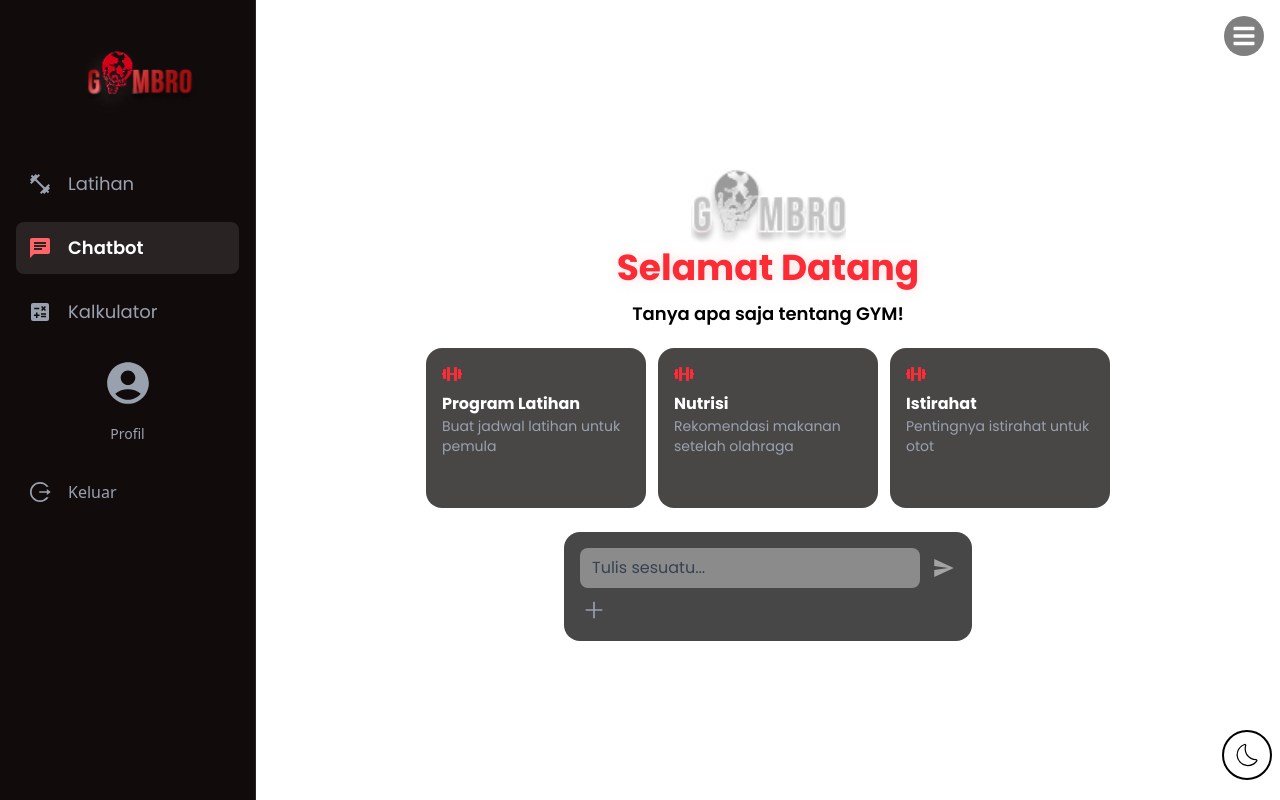
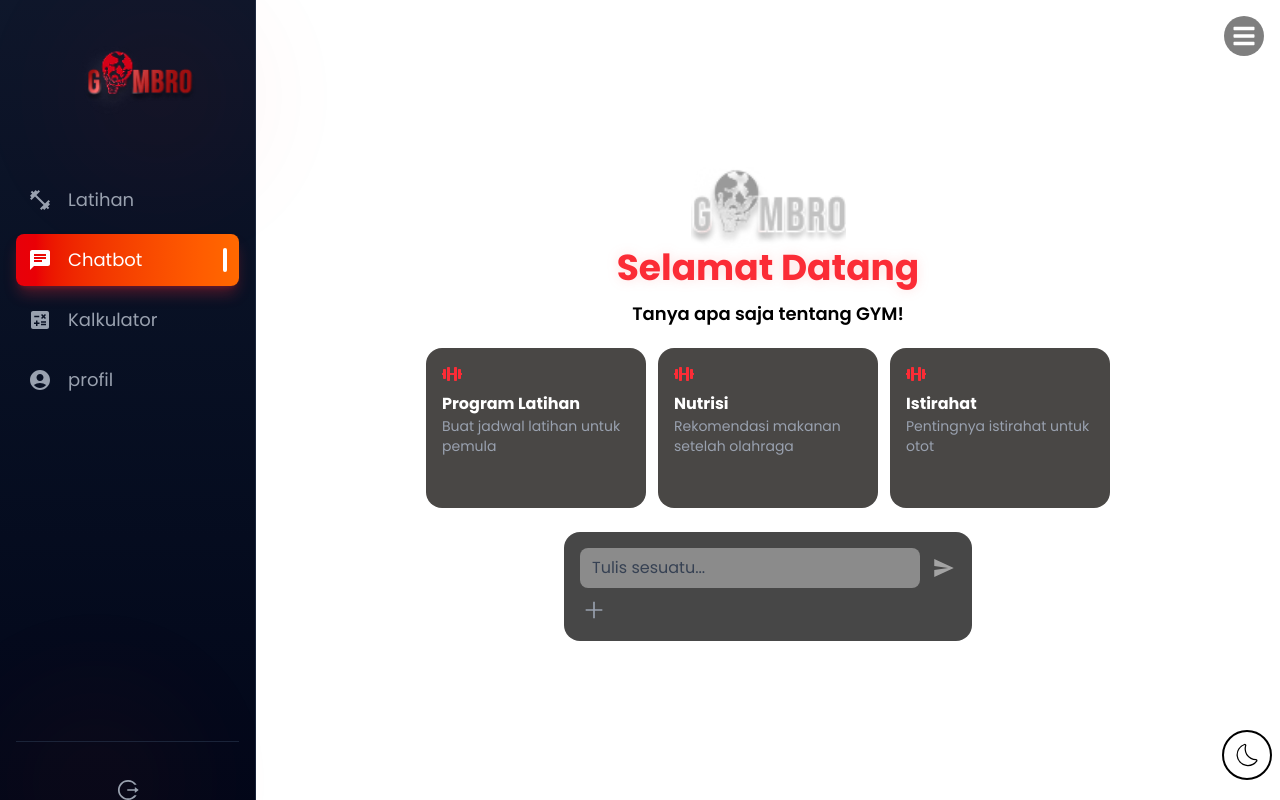
Before and after one commit to FaiqSr/gymbro-nextjs, a Next.js app: page /chatbot in a window 1280 px wide. Built offline with nearby package versions, Linux system fonts and the light colour scheme.

Commit message:
mengubah tampilan sidebar

```diff
--- a/src/components/layout/SideBar.tsx
+++ b/src/components/layout/SideBar.tsx
@@ -1,101 +1,25 @@
 "use client";
 
-import Link from "next/link";
-import Image from "next/image";
-import { usePathname } from "next/navigation";
-import React from "react";
-import {
-  MdFitnessCenter,
-  MdChat,
-  MdCalculate,
-  MdAccountCircle,
-} from "react-icons/md";
-import { AiOutlineLogout } from "react-icons/ai";
-import { Poppins } from "next/font/google";
-
-const poppins = Poppins({
-  subsets: ["latin"],
-  weight: ["400", "600"],
-});
-
-const mainNavItems = [
-  { href: "/latihan", icon: MdFitnessCenter, label: "Latihan" },
-  { href: "/chatbot", icon: MdChat, label: "Chatbot" },
-  { href: "/kalkulator", icon: MdCalculate, label: "Kalkulator" },
-];
+import SidebarHeader from "./sidebar/SidebarHeader";
+import SidebarNav from "./sidebar/SidebarNav";
+import SidebarFooter from "./sidebar/SidebarFooter";
+import { mainNavItems } from "@/constant/sidebar";
 
 const SideBar = () => {
-  const pathname = usePathname();
-
-  const getLinkClass = (path: string, isProfile = false) => {
-    const isActive = pathname.startsWith(path);
-
-    const baseClasses = `flex items-center gap-4 w-full p-3 transition-all duration-300 hover:bg-white/10 hover:text-white rounded-lg`;
-
-    const activeClasses = `bg-white/10 text-white font-semibold rounded-lg`;
-
-    const inactiveClasses = `text-gray-400`;
-
-    const profileClasses = isProfile ? "flex-col rounded-full" : "rounded-lg";
-
-    return `${baseClasses} ${profileClasses} ${
-      isActive ? activeClasses : inactiveClasses
-    }`;
-  };
-
   return (
-    <aside
-      className={`min-w-64 max-w-64 hidden lg:flex flex-col min-h-screen p-4 border-r border-white/10 bg-merahhitam fixed top-0 left-0`}
-    >
-      <div className="py-4 mb-4">
-        <Link
-          href={`/`}
-          className="flex justify-center hover:opacity-80 transition-opacity duration-200"
-        >
-          <Image
-            src={`/images/Group.png`}
-            width={140}
-            height={200}
-            alt="Logo"
-          />
-        </Link>
+    <aside className="min-w-64 max-w-64 hidden lg:flex flex-col min-h-screen p-4 border-r border-slate-700/50 bg-gradient-to-b from-slate-900 to-slate-950 fixed top-0 left-0 backdrop-blur-xl">
+      <div className="absolute inset-0 pointer-events-none opacity-5">
+        <div className="absolute top-0 right-0 w-48 h-48 bg-red-600 rounded-full blur-3xl"></div>
+        <div className="absolute bottom-0 left-0 w-48 h-48 bg-orange-600 rounded-full blur-3xl"></div>
       </div>
 
-      <div className="flex flex-col justify-between h-full">
-        <nav className={`w-full ${poppins.className}`}>
-          <ul className="flex flex-col gap-3 text-lg">
-            {mainNavItems.map((item) => (
-              <li key={item.href}>
-                <Link href={item.href} className={getLinkClass(item.href)}>
-                  <item.icon
-                    size={24}
-                    className={
-                      pathname.startsWith(item.href) ? "text-red-400" : ""
-                    }
-                  />
-                  <span>{item.label}</span>
-                </Link>
-              </li>
-            ))}
-          </ul>
-        </nav>
-
-        <div className="flex flex-col gap-3 items-center py-2">
-          <Link href="/profile" className={getLinkClass("/profile", true)}>
-            <MdAccountCircle
-              size={50}
-              className={pathname.startsWith("/profile") ? "text-red-400" : ""}
-            />
-            <span className="text-sm">Profil</span>
-          </Link>
-
-          <Link
-            href="/login"
-            className="flex items-center gap-4 w-full p-3 rounded-xl text-gray-400 hover:bg-white/10 hover:text-white transition-all duration-300"
-          >
-            <AiOutlineLogout size={24} />
-            <span>Keluar</span>
-          </Link>
+      <div className="relative z-10 flex flex-col h-full gap-[335px]">
+        <div className="flex-1">
+          <SidebarHeader logo="/images/Group.png" />
+          <SidebarNav items={mainNavItems} />
+        </div>
+        <div>
+          <SidebarFooter />
         </div>
       </div>
     </aside>
--- /dev/null
+++ b/src/components/layout/sidebar/SidebarFooter.tsx
@@ -0,0 +1,26 @@
+"use client";
+
+import Link from "next/link";
+import { usePathname } from "next/navigation";
+import { MdAccountCircle } from "react-icons/md";
+import { AiOutlineLogout } from "react-icons/ai";
+
+export default function SidebarFooter() {
+  const pathname = usePathname();
+  const isProfileActive = pathname.startsWith("/profile");
+
+  return (
+    <div className="flex flex-col gap-3 items-center py-6 border-t border-slate-700/50">
+      <Link
+        href="/login"
+        className="flex flex-col items-center gap-2 w-full py-3 px-2 rounded-lg text-gray-400 hover:bg-red-600/20 hover:text-red-400 transition-all duration-300 group"
+      >
+        <AiOutlineLogout
+          size={24}
+          className="group-hover:scale-110 transition-transform"
+        />
+        <span className="text-xs font-semibold">Keluar</span>
+      </Link>
+    </div>
+  );
+}
--- /dev/null
+++ b/src/components/layout/sidebar/SidebarHeader.tsx
@@ -0,0 +1,27 @@
+import Link from "next/link";
+import Image from "next/image";
+
+interface SidebarHeaderProps {
+  logo: string;
+}
+
+export default function SidebarHeader({ logo }: SidebarHeaderProps) {
+  return (
+    <div className="py-4 mb-8">
+      <Link
+        href="/"
+        className="flex justify-center hover:opacity-80 transition-opacity duration-200 group"
+      >
+        <div className="relative">
+          <Image
+            src={logo}
+            width={140}
+            height={200}
+            alt="GymBro Logo"
+            className="group-hover:scale-105 transition-transform duration-300"
+          />
+        </div>
+      </Link>
+    </div>
+  );
+}
--- /dev/null
+++ b/src/components/layout/sidebar/SidebarNav.tsx
@@ -0,0 +1,36 @@
+"use client";
+
+import { usePathname } from "next/navigation";
+import { Poppins } from "next/font/google";
+import SidebarNavLink from "./SidebarNavLink";
+import { NavItem } from "@/constant/sidebar";
+
+const poppins = Poppins({
+  subsets: ["latin"],
+  weight: ["400", "600"],
+});
+
+interface SidebarNavProps {
+  items: NavItem[];
+}
+
+export default function SidebarNav({ items }: SidebarNavProps) {
+  const pathname = usePathname();
+
+  return (
+    <nav className={`w-full ${poppins.className}`}>
+      <ul className="flex flex-col gap-2 text-lg">
+        {items.map((item) => (
+          <li key={item.href}>
+            <SidebarNavLink
+              href={item.href}
+              icon={item.icon}
+              label={item.label}
+              isActive={pathname.startsWith(item.href)}
+            />
+          </li>
+        ))}
+      </ul>
+    </nav>
+  );
+}
--- /dev/null
+++ b/src/components/layout/sidebar/SidebarNavLink.tsx
@@ -0,0 +1,36 @@
+import Link from "next/link";
+import { IconType } from "react-icons";
+
+interface SidebarNavLinkProps {
+  href: string;
+  icon: IconType;
+  label: string;
+  isActive: boolean;
+  onClick?: () => void;
+}
+
+export default function SidebarNavLink({
+  href,
+  icon: Icon,
+  label,
+  isActive,
+}: SidebarNavLinkProps) {
+  const baseClasses =
+    "flex items-center gap-4 w-full p-3 rounded-lg transition-all duration-300 hover:bg-white/10 hover:text-white";
+  const activeClasses = isActive
+    ? "bg-gradient-to-r from-red-600 to-orange-500 text-white font-semibold shadow-lg shadow-red-500/30"
+    : "text-gray-400";
+
+  return (
+    <Link href={href} className={`${baseClasses} ${activeClasses}`}>
+      <Icon
+        size={24}
+        className={isActive ? "text-white" : "group-hover:text-red-400"}
+      />
+      <span className="font-medium">{label}</span>
+      {isActive && (
+        <div className="ml-auto w-1 h-6 bg-white rounded-full"></div>
+      )}
+    </Link>
+  );
+}
--- /dev/null
+++ b/src/constant/sidebar.ts
@@ -0,0 +1,20 @@
+import {
+  MdFitnessCenter,
+  MdChat,
+  MdCalculate,
+  MdAccountCircle,
+} from "react-icons/md";
+import { IconType } from "react-icons";
+
+export interface NavItem {
+  href: string;
+  icon: IconType;
+  label: string;
+}
+
+export const mainNavItems: NavItem[] = [
+  { href: "/latihan", icon: MdFitnessCenter, label: "Latihan" },
+  { href: "/chatbot", icon: MdChat, label: "Chatbot" },
+  { href: "/kalkulator", icon: MdCalculate, label: "Kalkulator" },
+  { href: "/profile", icon: MdAccountCircle, label: "profil" },
+];
```
